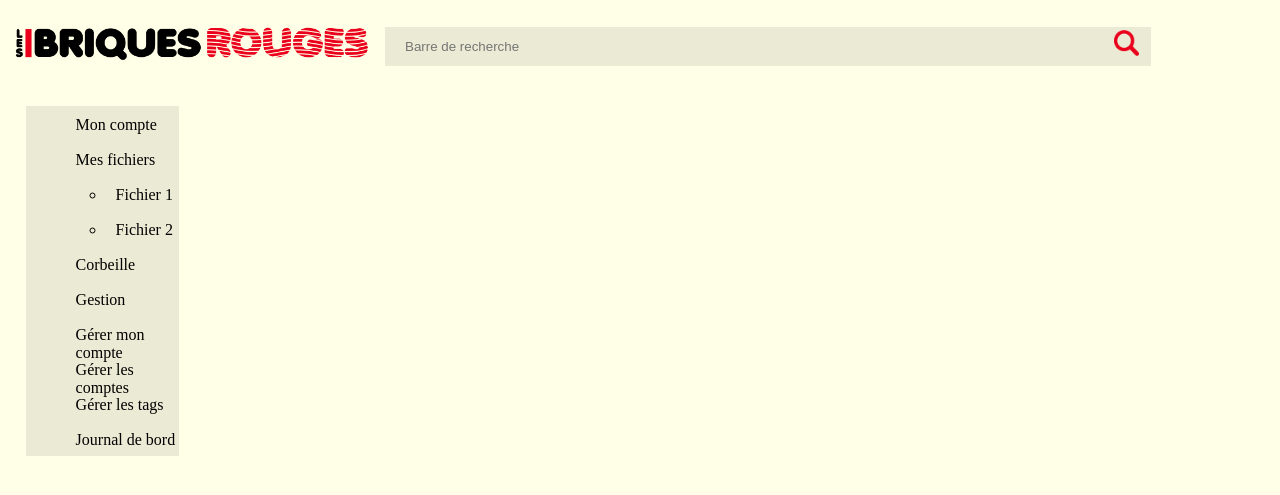
After one commit to LionelSts/drivePicturesVideos, a PHP site: page /home.php in a window 1280 px wide. The commit adds this page. Shown: the top 495 px of the page. Run offline with PHP 8.4, Linux system fonts and the light colour scheme; the visitor is signed in with stand-in values (Sample User, id 1); data that the repository does not hold is empty.

Commit message:
Page Home

```diff
--- /dev/null
+++ b/home.php
@@ -0,0 +1,44 @@
+<!DOCTYPE html>
+<html lang="fr">
+<head>
+    <meta charset="utf-8">
+    <link rel="stylesheet" href="style.css">
+</head>
+
+<?php
+session_start();
+//include("connexion.php");
+$mail = $_SESSION['mail'];
+$link = mysqli_connect("127.0.0.1", "root", "" , "drivelbr") ;
+$requete = "SELECT `role` FROM `utilisateurs` WHERE `mail` = '$mail'";; // Preparing the request to verify the password where the login entered is found on the database
+$result = mysqli_query($link, $requete); // Saving the result
+//$role = serialize($re);
+//echo $role;
+?>
+<body>
+<div id="header">
+<img id="logo-header" src="./images/logoLONGUEURClassic.png">
+<input type="text" id="searchbar" placeholder="Barre de recherche"/>
+<img src="./images/search-logo.png" id="search-logo">
+</div>
+
+
+<div id="leftmenu">
+
+    <ul id="menurubrique">
+        <li><a href="#">Mon compte</a></li>
+        <li><a href="#">Mes fichiers</a></li>
+        <ul id="menufichiers">
+            <li><a href="#">Fichier 1</a></li>
+            <li><a href="#">Fichier 2</a></li>
+        </ul>
+        <li><a href="#">Corbeille</a></li>
+        <li><a href="#">Gestion</a></li>
+        <li><a href="#">Gérer mon compte</a></li>
+        <li><a href="#">Gérer les comptes</a></li>
+        <li><a href="#">Gérer les tags</a></li>
+        <li><a href="#">Journal de bord</a></li>
+    </ul>
+
+</div>
+</body>
--- a/login-action.php
+++ b/login-action.php
@@ -13,7 +13,7 @@ while($row = mysqli_fetch_array($result)) // Searching the right line
 }
 if(password_verify($mdp, $hashedpsw)) // If the password entered and the hashed version stored in the database are equal when password entered is hashed
 {
-    header('Location:????.html'); // Then you are logged in and can go further
+    header('Location:home.php'); // Then you are logged in and can go further
 }
 else
 {
--- a/login.html
+++ b/login.html
@@ -8,8 +8,8 @@
 <body>
 
 <div id="container">
-    <img id="logo" src="./images/Plan%20de%20travail%2010LogoFullBlanc.png"/>
-    <h1>DRIVE</h1>
+        <img id="logo" src="./images/Plan%20de%20travail%2010LogoFullBlanc.png"/>
+        <h1>DRIVE</h1>
 <form action="login-action.php" id="login-form" method="post">
     <label for="email">Identifiant</label></br>
     <input type="text" name="email" id="email" required/>
--- a/style.css
+++ b/style.css
@@ -7,20 +7,19 @@
 html, body {
     margin: 0;
     padding: 0;
-    background: url("./images/background.jpg") no-repeat;
-    -webkit-background-size:cover;
+    background-color: #FFFEE6;
 }
 
 
 #logo{
-    margin-top: -18%;
-    height: 40%;
+    margin-top: -10%;
+    height: 100%;
     width: 70%;
 }
 
 
 h1{
-    margin-top: -20%;
+    margin-top: -18%;
     font-weight: bold;
     color: #EA001C;
     font-size: 3em;
@@ -29,10 +28,13 @@ h1{
 
 
 #container{
+    background: url("./images/background.jpg") no-repeat;
+    -webkit-background-size:cover;
     display: block;
     position : absolute;
     top : 0;
     width : 100%;
+    height : 100%;
     text-align: center;
 }
 
@@ -74,9 +76,8 @@ input[type=text], input[type=password] {
 }
 
 
-input[type=submit]:hover {
-    background-color: #EA001C;
-    border: 1px solid #53af57;
+#Google:hover, #Connection:hover {
+    background-color: #D00019;
 }
 
 
@@ -87,3 +88,58 @@ input[type=submit]:hover {
         justify-content: center; /* alignement vertical */
     }
 }
+
+
+         /*********************/
+        /*  Page d'Accueil   */
+       /*********************/
+
+
+#header{
+    display: flex;
+    justify-content: flex-start;
+}
+
+#logo-header{
+    width: 30%;
+    height: 20%;
+}
+
+
+#searchbar {
+    margin-top: 2%;
+    background-color: #EBEAD4;
+    width: 60%;
+    /*border-radius: 2em;*/
+    height: 3%;
+}
+
+
+#search-logo{
+    margin-left: -3%;
+    margin-top: 2.35%;
+    height: 2%;
+    width: 2%;
+}
+
+
+#leftmenu{
+     background-color: #EBEAD4;
+     display: block;
+     margin-left: 2%;
+     padding-left:-30%;
+     width: 12%;
+}
+
+#menurubrique{
+     list-style: none;
+}
+
+#menurubrique a{
+     display: block;
+     padding: 10px;
+     width: 100%;
+     height: 15px;
+     color: black;
+     text-decoration: none;
+}
```
Also changed, not shown: images/search-logo.png (added).
